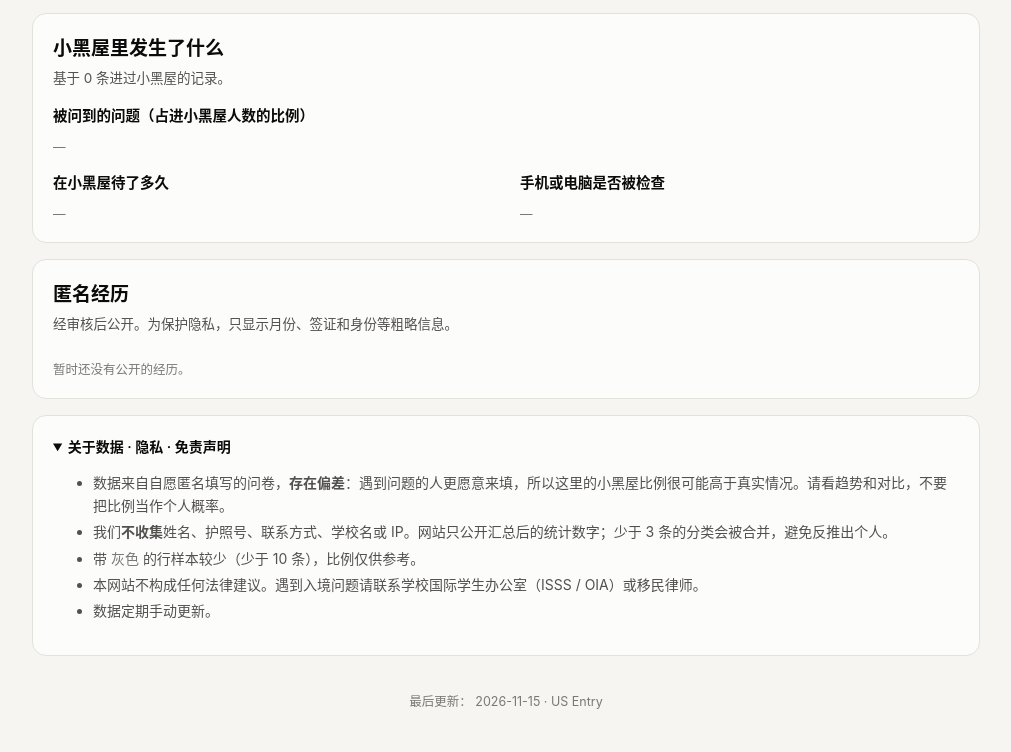
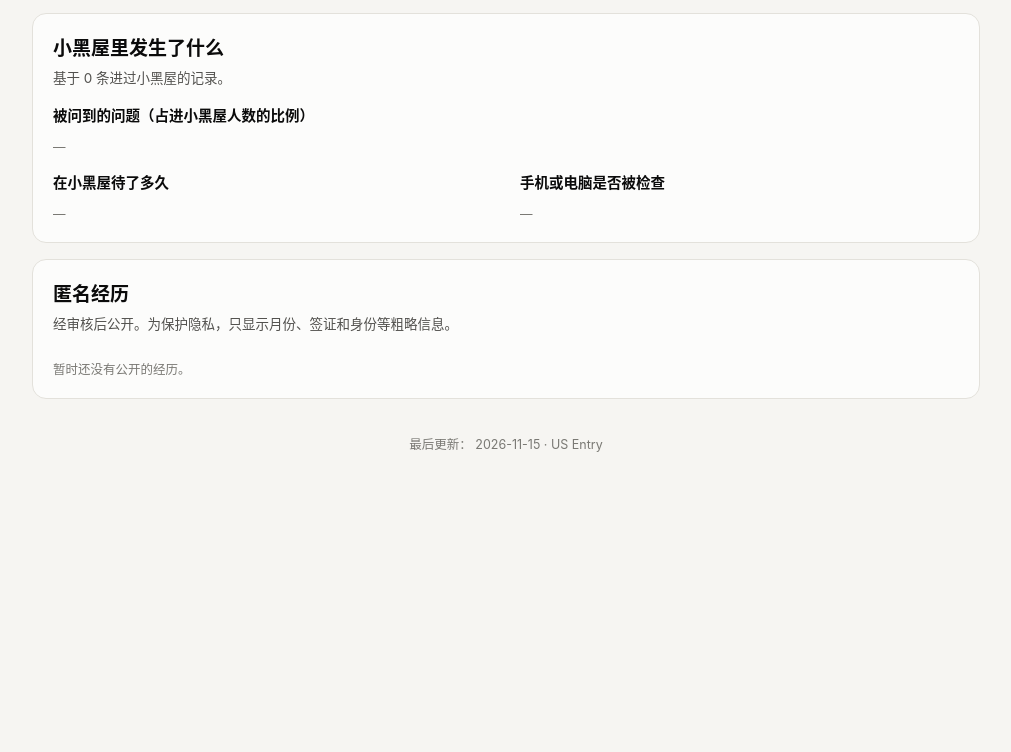
Before and after one commit to usentry26/usentry26.github.io, a plain HTML site: page index.html in a window 1280 px wide. Shown: the part 1934-2686 px from the top of the page, without its empty margins (134-1145 px from the left). After the commit the page ends 2429 px from the top, so only its background shows below. Drawn offline with Linux system fonts and the light colour scheme.

Commit message:
Remove about/disclaimer section (top disclaimer covers it)

```diff
--- a/index.html
+++ b/index.html
@@ -230,12 +230,6 @@ footer { color: var(--text-3); font-size: 12.5px; padding: 20px 0 40px; text-ali
     <div class="stories" id="stories"></div>
   </section>
 
-  <section class="card">
-    <details class="about" open>
-      <summary data-t="aboutH"></summary>
-      <ul id="aboutList"></ul>
-    </details>
-  </section>
 
   <footer><span data-t="updated"></span> <span id="updated"></span> · US Entry</footer>
 </div>
@@ -264,14 +258,6 @@ const T = {
     roomH: "小黑屋里发生了什么", roomSubT: "基于 {n} 条进过小黑屋的记录。",
     qH: "被问到的问题（占进小黑屋人数的比例）", durH: "在小黑屋待了多久", devH: "手机或电脑是否被检查",
     storyH: "匿名经历", storySub: "经审核后公开。为保护隐私，只显示月份、签证和身份等粗略信息。", noStory: "暂时还没有公开的经历。",
-    aboutH: "关于数据 · 隐私 · 免责声明",
-    about: [
-      "数据来自自愿匿名填写的问卷，<b>存在偏差</b>：遇到问题的人更愿意来填，所以这里的小黑屋比例很可能高于真实情况。请看趋势和对比，不要把比例当作个人概率。",
-      "我们<b>不收集</b>姓名、护照号、联系方式、学校名或 IP。网站只公开汇总后的统计数字；少于 {k} 条的分类会被合并，避免反推出个人。",
-      "带 <span style='color:var(--text-3)'>灰色</span> 的行样本较少（少于 10 条），比例仅供参考。",
-      "本网站不构成任何法律建议。遇到入境问题请联系学校国际学生办公室（ISSS / OIA）或移民律师。",
-      "数据定期手动更新。"
-    ],
     updated: "最后更新：", rate: "小黑屋", records: "条", of: "共",
     showAll: "展开全部", showLess: "收起", n: "样本", pct: "比例"
   },
@@ -293,14 +279,6 @@ const T = {
     roomH: "What happens in secondary", roomSubT: "Based on {n} reports that went to secondary inspection.",
     qH: "Topics asked about (share of secondary cases)", durH: "Time spent in secondary", devH: "Phone / laptop searched?",
     storyH: "Anonymous stories", storySub: "Published after review. Only coarse details (month, visa, status) are shown.", noStory: "No published stories yet.",
-    aboutH: "About the data · Privacy · Disclaimer",
-    about: [
-      "Data are self-reported and <b>biased</b>: people with problems are more likely to report, so rates here likely overstate reality. Read trends and comparisons, not personal odds.",
-      "We do <b>not</b> collect names, passport numbers, contact info, school names or IPs. Only aggregates are published; categories with fewer than {k} reports are merged.",
-      "Rows in <span style='color:var(--text-3)'>gray</span> have fewer than 10 reports — treat with caution.",
-      "Nothing here is legal advice. Contact your school's international office or an immigration attorney.",
-      "Data are updated manually on a regular basis."
-    ],
     updated: "Last updated:", rate: "secondary", records: "", of: "of",
     showAll: "Show all", showLess: "Show less", n: "n", pct: "Share"
   }
@@ -462,7 +440,6 @@ function render() {
   barRows(document.getElementById("durations"), D.durations, D.held_n);
   barRows(document.getElementById("devices"), D.devices, D.held_n);
   stories(document.getElementById("stories"), D.stories);
-  document.getElementById("aboutList").innerHTML = t("about").map(x => `<li>${x.replace("{k}", D.min_n)}</li>`).join("");
   document.getElementById("updated").textContent = D.updated;
 }
 
```
